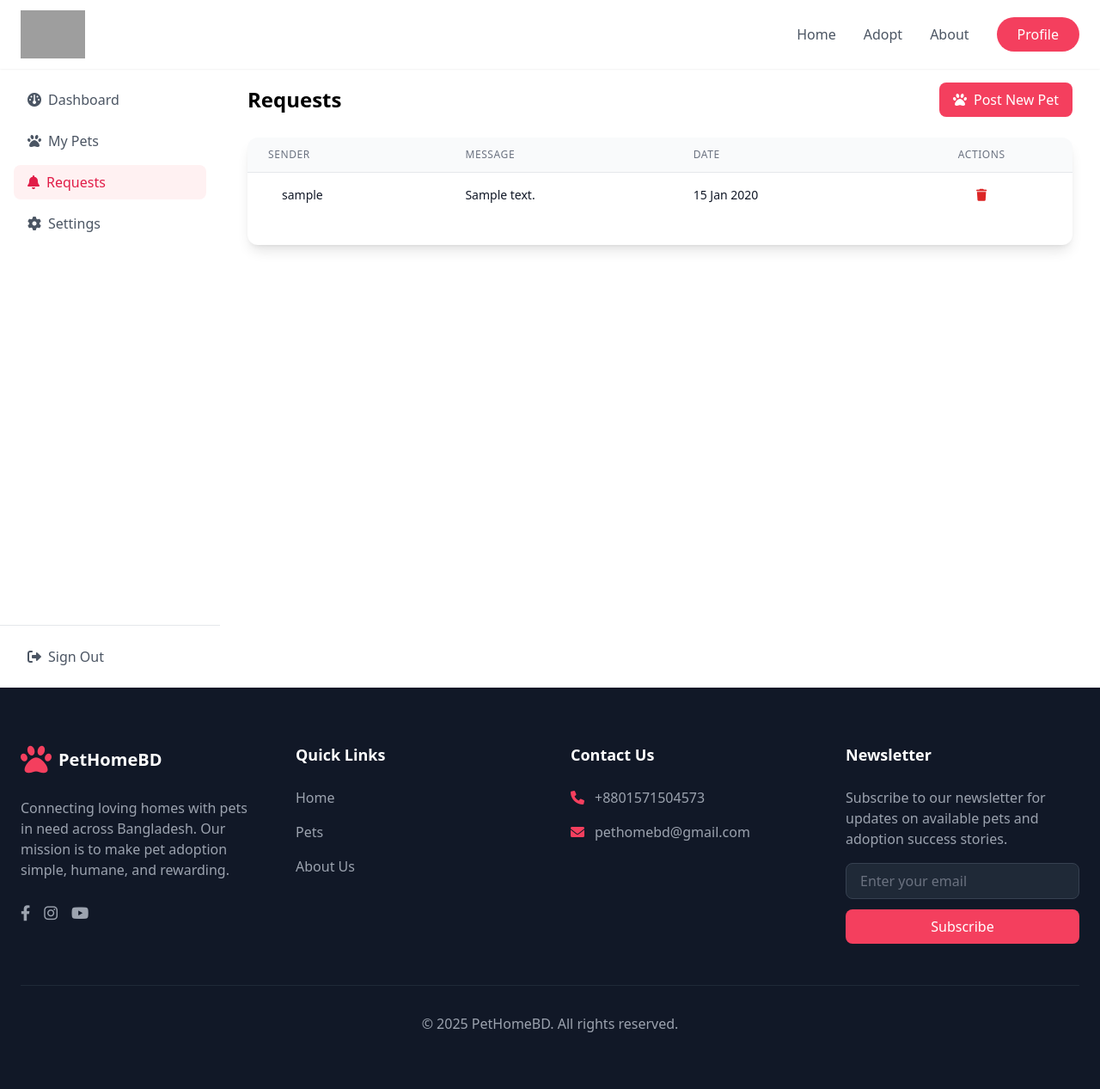
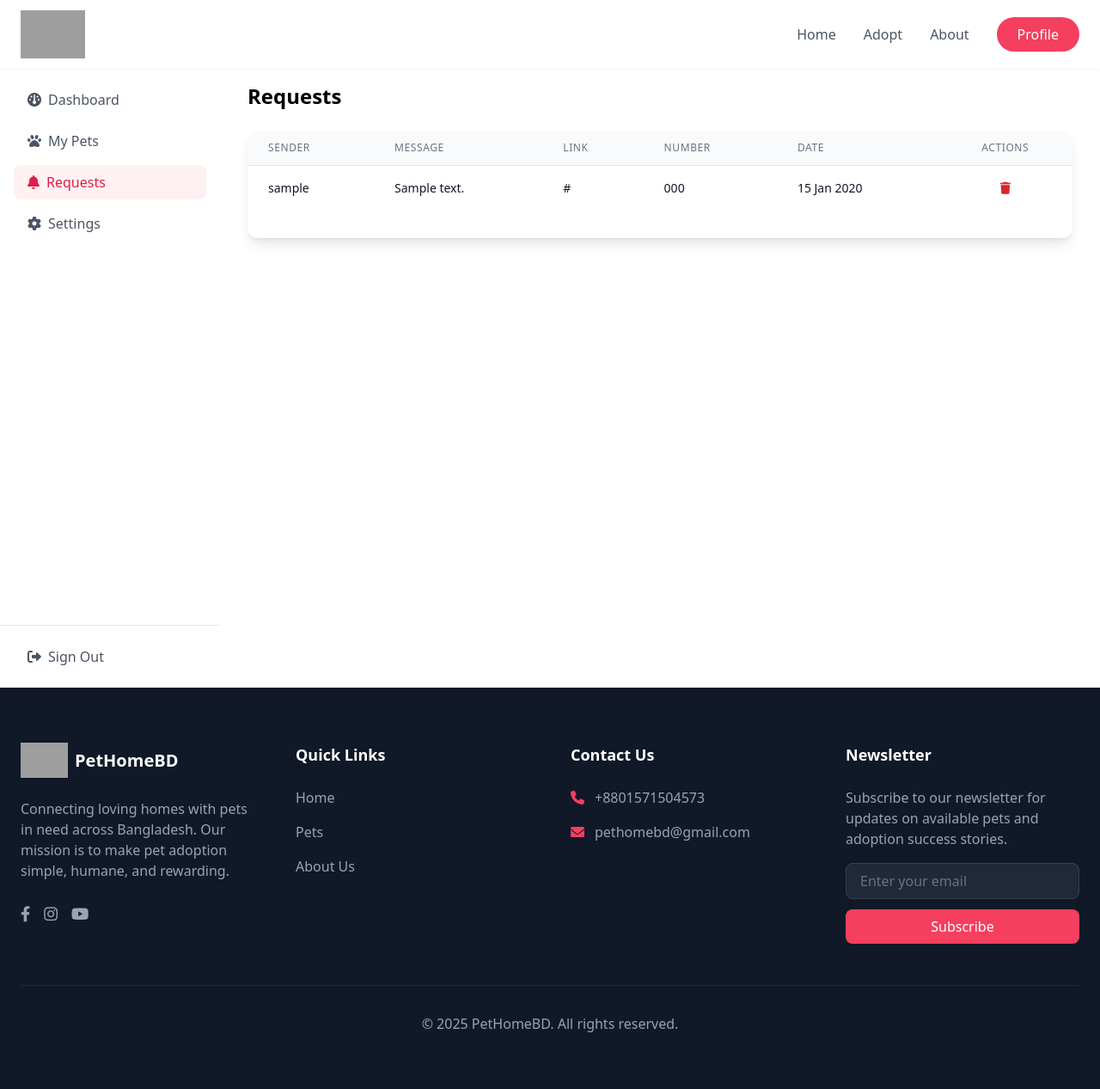
Before and after one commit to fahim-muntasir/petadoption, a Django app: page /totalRequest/ in a window 1280 px wide. Shown: the whole page at 86% size. Run offline with Django 5.2, Linux system fonts and the light colour scheme; a user stored in the database is signed in; tables that the repository leaves empty hold one stand-in row (values such as "Sample post"); parts of the project's set-up code (start-up, migrations or seed data) failed here and were passed over; some libraries are stand-ins or nearby versions; grey boxes are pictures that could not be loaded.

Commit message:
modified some functionality

```diff
--- a/petapp/views.py
+++ b/petapp/views.py
@@ -332,7 +332,7 @@ def user_logout(request):
 # ** Dashboard of user **
 @login_required
 def dashboard(request):
-  totalPost = len(fetchPost())
+  totalPost = len(PetPost.objects.filter(user=request.user))
   totalMessage = len(fetchMessage())
   totalAdopted = len(fetchAdoptedPost())
 
--- a/templates/Dashboard/TotalRequest.html
+++ b/templates/Dashboard/TotalRequest.html
@@ -84,10 +84,12 @@
         </ul>
       </nav>
       <div class="p-4 border-t">
-        <button class="w-full flex items-center gap-2 px-4 py-2 text-gray-600 hover:bg-gray-50 rounded-lg transition-colors">
-          <i class="fas fa-sign-out-alt text-gray-600"></i>
-          Sign Out
-        </button>
+        <a href="{% url 'logout' %}?next={{ request.path }}">
+          <button class="w-full flex items-center gap-2 px-4 py-2 text-gray-600 hover:bg-gray-50 rounded-lg transition-colors">
+            <i class="fas fa-sign-out-alt text-gray-600"></i>
+            Sign Out
+          </button>
+        </a>
       </div>
     </div>
   </div>
@@ -96,10 +98,6 @@
   <div class="flex-1 p-8 pt-24 overflow-x-auto">
     <div class="flex justify-between items-center mb-6">
       <h1 class="text-2xl font-bold">Requests</h1>
-      <button class="bg-rose-500 hover:bg-rose-600 text-white px-4 py-2 rounded-lg transition-colors flex items-center gap-2">
-        <i class="fas fa-paw"></i>
-        Post New Pet
-      </button>
     </div>
 
     <div class="bg-white rounded-xl shadow-lg overflow-hidden">
@@ -109,6 +107,8 @@
             <tr>
               <th class="px-6 py-3 text-left text-xs font-medium text-gray-500 uppercase tracking-wider">Sender</th>
               <th class="px-6 py-3 text-left text-xs font-medium text-gray-500 uppercase tracking-wider">Message</th>
+              <th class="px-6 py-3 text-left text-xs font-medium text-gray-500 uppercase tracking-wider">Link</th>
+              <th class="px-6 py-3 text-left text-xs font-medium text-gray-500 uppercase tracking-wider">Number</th>
               <th class="px-6 py-3 text-left text-xs font-medium text-gray-500 uppercase tracking-wider">Date</th>
               <th class="px-6 py-3 text-center text-xs font-medium text-gray-500 uppercase tracking-wider">Actions</th>
             </tr>
@@ -118,13 +118,27 @@
               <tr class="hover:bg-gray-50">
                 <td class="px-6 py-4 whitespace-nowrap">
                   <div class="flex items-center">
-                    <div class="ml-4">
-                      <div class="text-sm font-medium text-gray-900">{{post.sender}}</div>
+                      <div class="text-sm font-medium text-gray-900">
+                        <a href="{% url 'userprofile' userid=post.sender.id %}">{{post.sender}}</a>
+                      </div>
+                  </div>
+                </td>
+                <td class="px-6 py-4 whitespace-nowrap">
+                  <div class="text-sm text-gray-900">{{post.message}}</div>
+                </td>
+                <td class="px-6 py-4 whitespace-nowrap">
+                  <div class="flex items-center">
+                    <div class="text-sm font-medium text-gray-900">
+                      <a href="{{ post.sender.social_media_link }}" target="_blank" class="block truncate max-w-[200px] hover:underline" >{{post.sender.social_media_link}}</a>
                     </div>
                   </div>
                 </td>
                 <td class="px-6 py-4 whitespace-nowrap">
-                  <div class="text-sm text-gray-900">{{post.message}}</div>
+                  <div class="flex items-center">
+                    <div class="text-sm font-medium text-gray-900">
+                      {{post.sender.phone_number}}
+                    </div>
+                  </div>
                 </td>
                 <td class="px-6 py-4 whitespace-nowrap">
                   <div class="text-sm text-gray-900">{{ post.created_at|date:'d M Y' }}</div>
--- a/templates/petapp/footer.html
+++ b/templates/petapp/footer.html
@@ -4,7 +4,7 @@
       <!-- About Section -->
       <div>
         <div class="flex items-center gap-2 mb-6">
-          <i class="fa-solid fa-paw text-3xl md:text-4xl text-rose-500"></i>
+          <img width="55" src="/media/image/logo2.png" alt="brand logo">
           <span class="text-xl font-bold">PetHomeBD</span>
         </div>
         <p class="text-gray-400 mb-6">
```
Also changed, not shown: templates/Dashboard/Dashboard.html (+10 -8 lines), templates/Dashboard/TotalPets.html (+8 -6 lines), templates/Dashboard/UpdateInfo.html (+6 -4 lines), templates/Dashboard/updatePet.html (+6 -4 lines).
